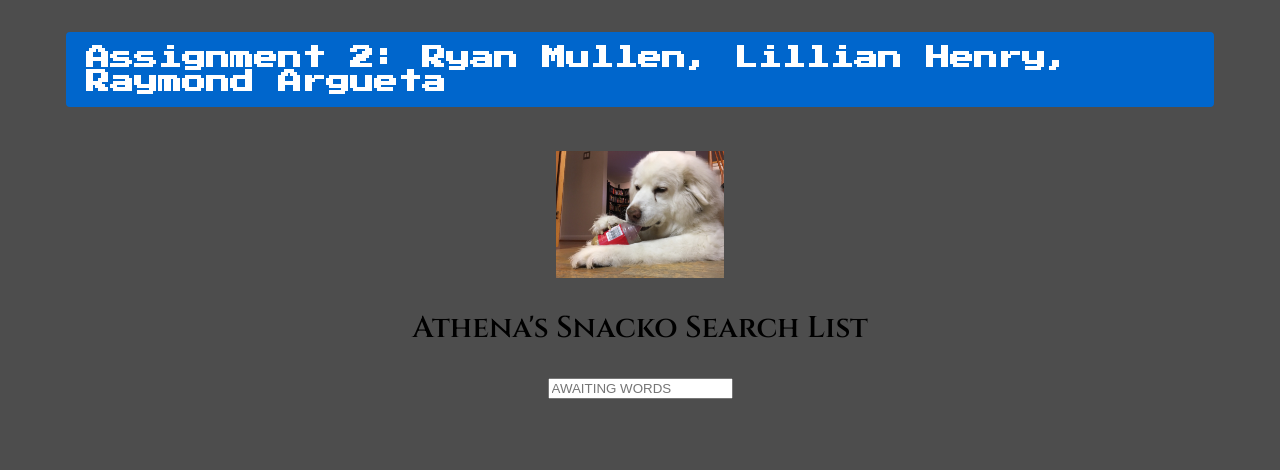
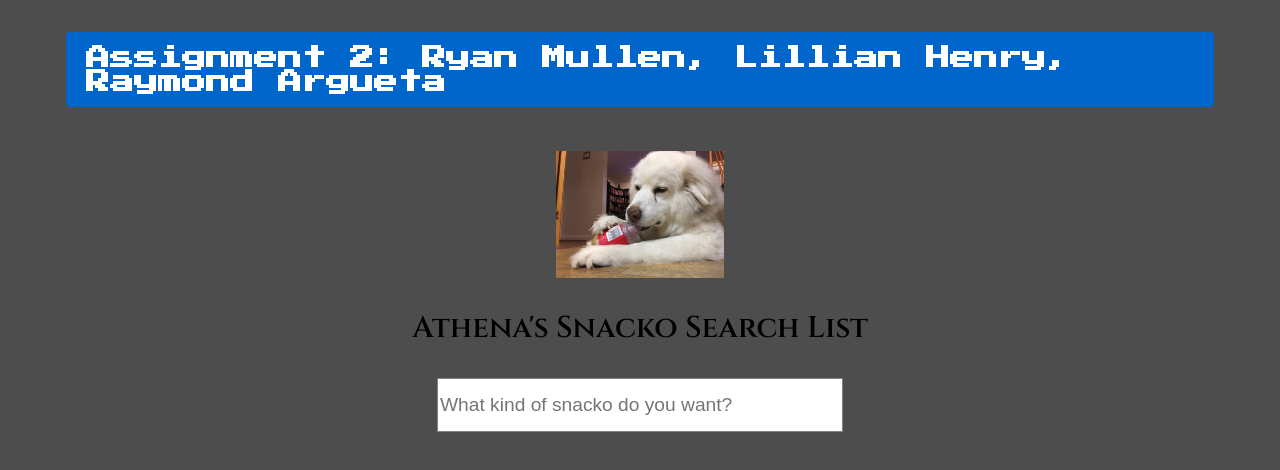
Before and after one commit to RyanMullen-INST/Assignment-2, a website: page public/index.html in a window 1280 px wide. Drawn offline with Linux system fonts and the light colour scheme.

Commit message:
Updated CSS/HTML

```diff
--- a/public/index.html
+++ b/public/index.html
@@ -22,7 +22,7 @@
 
     <div class = "type">
         <form>
-            <input type="text" class="text_input" placeholder="AWAITING WORDS"></input>
+            <input type="text" class="text_input" placeholder="What kind of snacko do you want?"></input>
         </form>
     </div>
 
--- a/public/script.js
+++ b/public/script.js
@@ -6,6 +6,7 @@
 const establishments = [];
 const searchinput = document.querySelector('.text_input');
 const suggestions = document.querySelector('.filteredcases');
+
 
 function findmatches(wordtomatch, establishments) {
 
--- a/public/styles.css
+++ b/public/styles.css
@@ -138,3 +138,10 @@ h1 {
   justify-content: center;
   flex-wrap: wrap;
 }
+
+.text_input {
+  width: 400px;
+  height: 50px;
+  font-size: 1.2em;
+  border: 1px solid gray;
+}
```
